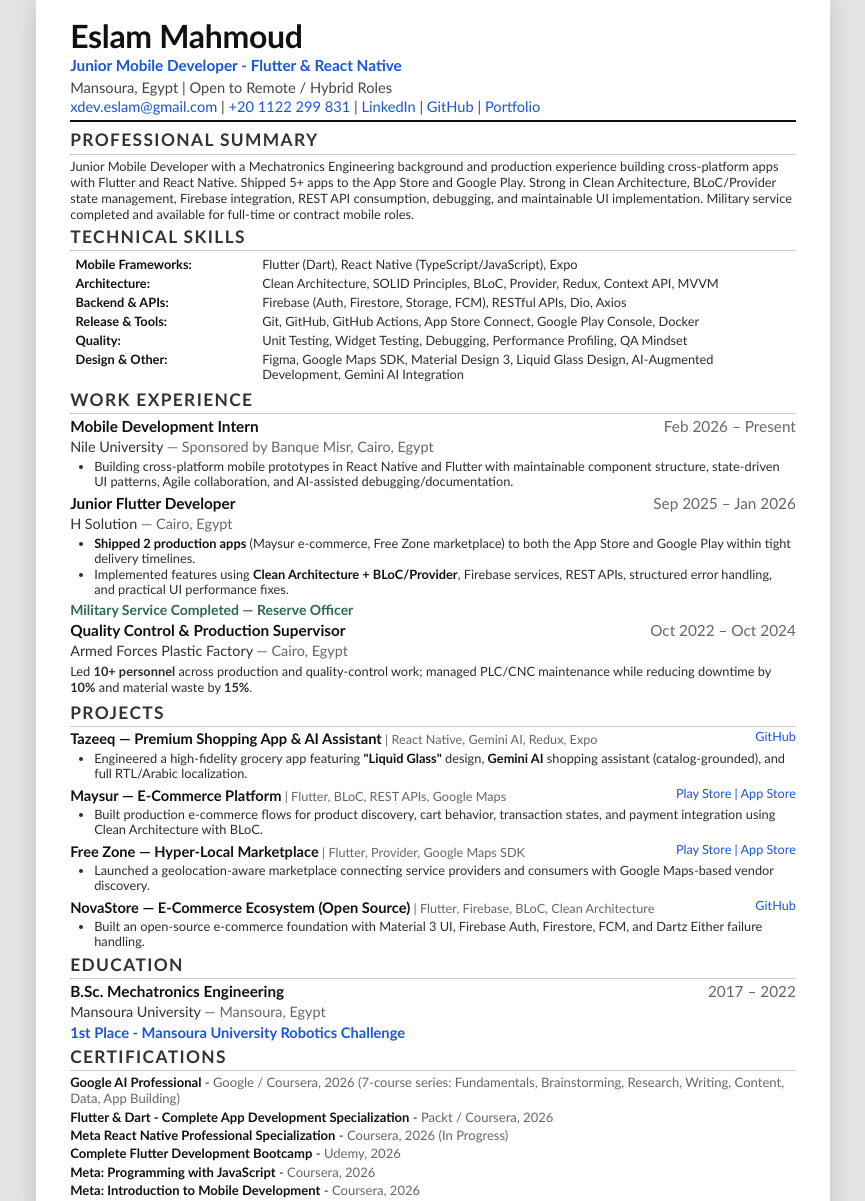
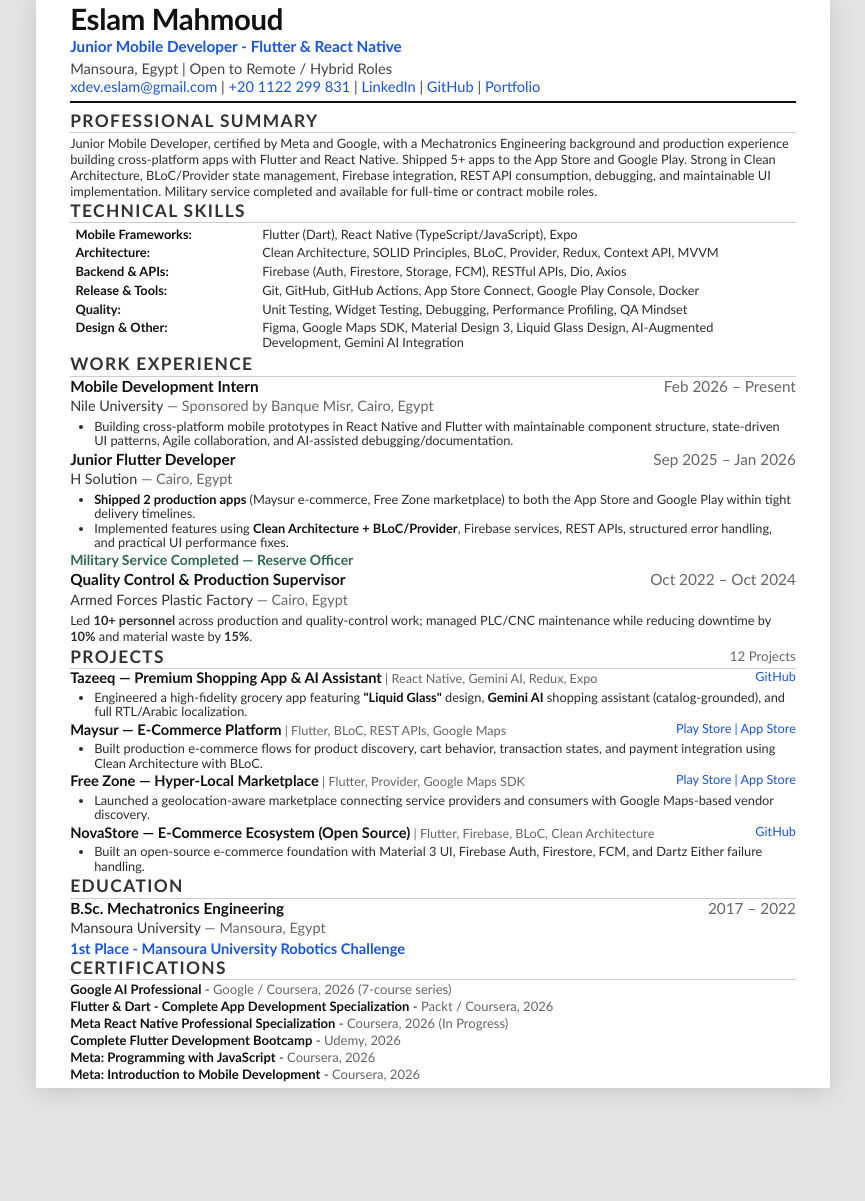
Before and after one commit to DevEslam1/DevEslam1.github.io, a plain HTML site: page assets/Eslam_Mahmoud_CV.html in a window 1280 px wide. Shown: the part 21-1222 px from the top of the page, without its empty margins (207-1072 px from the left). After the commit the page ends 1129 px from the top, so only its background shows below. Drawn offline with Linux system fonts and the light colour scheme.

Commit message:
feat: add ATS-friendly CV in HTML and PDF formats and link them in the index page

```diff
--- a/assets/Eslam_Mahmoud_CV.html
+++ b/assets/Eslam_Mahmoud_CV.html
@@ -27,7 +27,7 @@
         body {
             font-family: 'Calibri', 'Segoe UI', Arial, Helvetica, sans-serif;
             font-size: 9.6pt;
-            line-height: 1.18;
+            line-height: 1.15;
             color: #1a1a1a;
             background: #fff;
             -webkit-print-color-adjust: exact;
@@ -36,14 +36,14 @@
 
         .page {
             max-width: 210mm;
-            padding: 5mm 9mm;
+            padding: 1mm 9mm;
             margin: 0 auto;
             background: #fff;
         }
 
         /* ── HEADER ── */
         h1 {
-            font-size: 24pt;
+            font-size: 22pt;
             font-weight: 700;
             color: #111;
             letter-spacing: -0.01em;
@@ -89,9 +89,9 @@
             letter-spacing: 0.08em;
             color: #333;
             border-bottom: 1px solid #ccc;
-            padding-bottom: 2pt;
-            margin-top: 4pt;
-            margin-bottom: 2.5pt;
+            padding-bottom: 1pt;
+            margin-top: 0.5pt;
+            margin-bottom: 1pt;
         }
 
         /* ── ENTRY TITLES ── */
@@ -134,8 +134,8 @@
         li {
             font-size: 9.6pt;
             color: #2d2d2d;
-            margin-bottom: 0.4pt;
-            line-height: 1.18;
+            margin-bottom: 0.2pt;
+            line-height: 1.12;
         }
 
         li strong {
@@ -205,8 +205,8 @@
         /* ── CERTS ── */
         .cert-row {
             font-size: 9.8pt;
-            margin-bottom: 1.5pt;
-            line-height: 1.25;
+            margin-bottom: 1pt;
+            line-height: 1.2;
         }
 
         .cert-name {
@@ -245,7 +245,7 @@
         .experience-entry, .project-entry {
             page-break-inside: avoid;
             break-inside: avoid;
-            margin-bottom: 4pt;
+            margin-bottom: 2pt;
         }
 
         section, .skills-table, ul {
@@ -254,7 +254,7 @@
         }
 
         h2#projects-heading {
-            margin-top: 6pt;
+            margin-top: 1pt;
         }
 
         /* ── PRINT ── */
@@ -293,7 +293,7 @@
     <!-- ═══ PROFESSIONAL SUMMARY ═══ -->
     <h2>Professional Summary</h2>
     <p class="summary">
-        Junior Mobile Developer with a Mechatronics Engineering background and production experience building cross-platform apps with Flutter and React Native. Shipped 5+ apps to the App Store and Google Play. Strong in Clean Architecture, BLoC/Provider state management, Firebase integration, REST API consumption, debugging, and maintainable UI implementation. Military service completed and available for full-time or contract mobile roles.
+        Junior Mobile Developer, certified by Meta and Google, with a Mechatronics Engineering background and production experience building cross-platform apps with Flutter and React Native. Shipped 5+ apps to the App Store and Google Play. Strong in Clean Architecture, BLoC/Provider state management, Firebase integration, REST API consumption, debugging, and maintainable UI implementation. Military service completed and available for full-time or contract mobile roles.
     </p>
 
     <!-- ═══ TECHNICAL SKILLS ═══ -->
@@ -365,11 +365,11 @@
     </div>
 
     <!-- ═══ PROJECTS ═══ -->
-    <h2 id="projects-heading">Projects</h2>
+    <h2 id="projects-heading"><span style="float: right; font-size: 10pt; font-weight: 400; color: #666; text-transform: none; letter-spacing: normal; margin-top: 2pt;">12 Projects</span>Projects</h2>
 
     <div class="project-entry">
         <div class="entry-row clearfix">
-            <span class="project-links"><a href="https://github.com/DevEslam1/Tazeeq">GitHub</a></span>
+            <span class="project-links"><a href="https://github.com/DevEslam1/Tazeeq-Store">GitHub</a></span>
             <span class="project-name">Tazeeq — Premium Shopping App &amp; AI Assistant</span>
             <span class="project-tech"> | React Native, Gemini AI, Redux, Expo</span>
         </div>
@@ -422,7 +422,7 @@
 
     <!-- ═══ CERTIFICATIONS ═══ -->
     <h2>Certifications</h2>
-    <div class="cert-row"><span class="cert-name">Google AI Professional</span> - <span class="cert-source">Google / Coursera, 2026 (7-course series: Fundamentals, Brainstorming, Research, Writing, Content, Data, App Building)</span></div>
+    <div class="cert-row"><span class="cert-name">Google AI Professional</span> - <span class="cert-source">Google / Coursera, 2026 (7-course series)</span></div>
     <div class="cert-row"><span class="cert-name">Flutter &amp; Dart - Complete App Development Specialization</span> - <span class="cert-source">Packt / Coursera, 2026</span></div>
     <div class="cert-row"><span class="cert-name">Meta React Native Professional Specialization</span> - <span class="cert-source">Coursera, 2026 (In Progress)</span></div>
     <div class="cert-row"><span class="cert-name">Complete Flutter Development Bootcamp</span> - <span class="cert-source">Udemy, 2026</span></div>
```
Also changed, not shown: index.html (+1 -1 lines), 1 other file.
